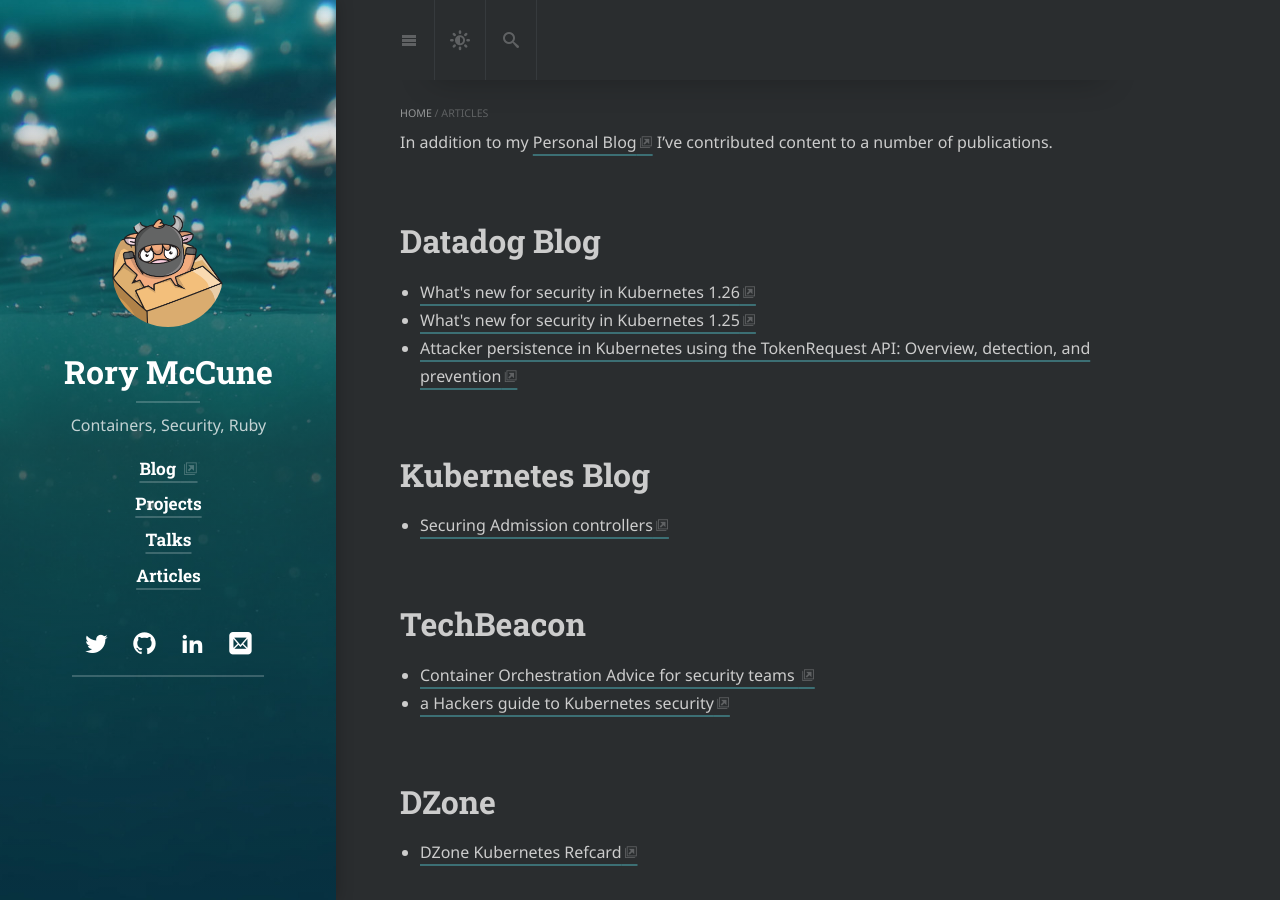
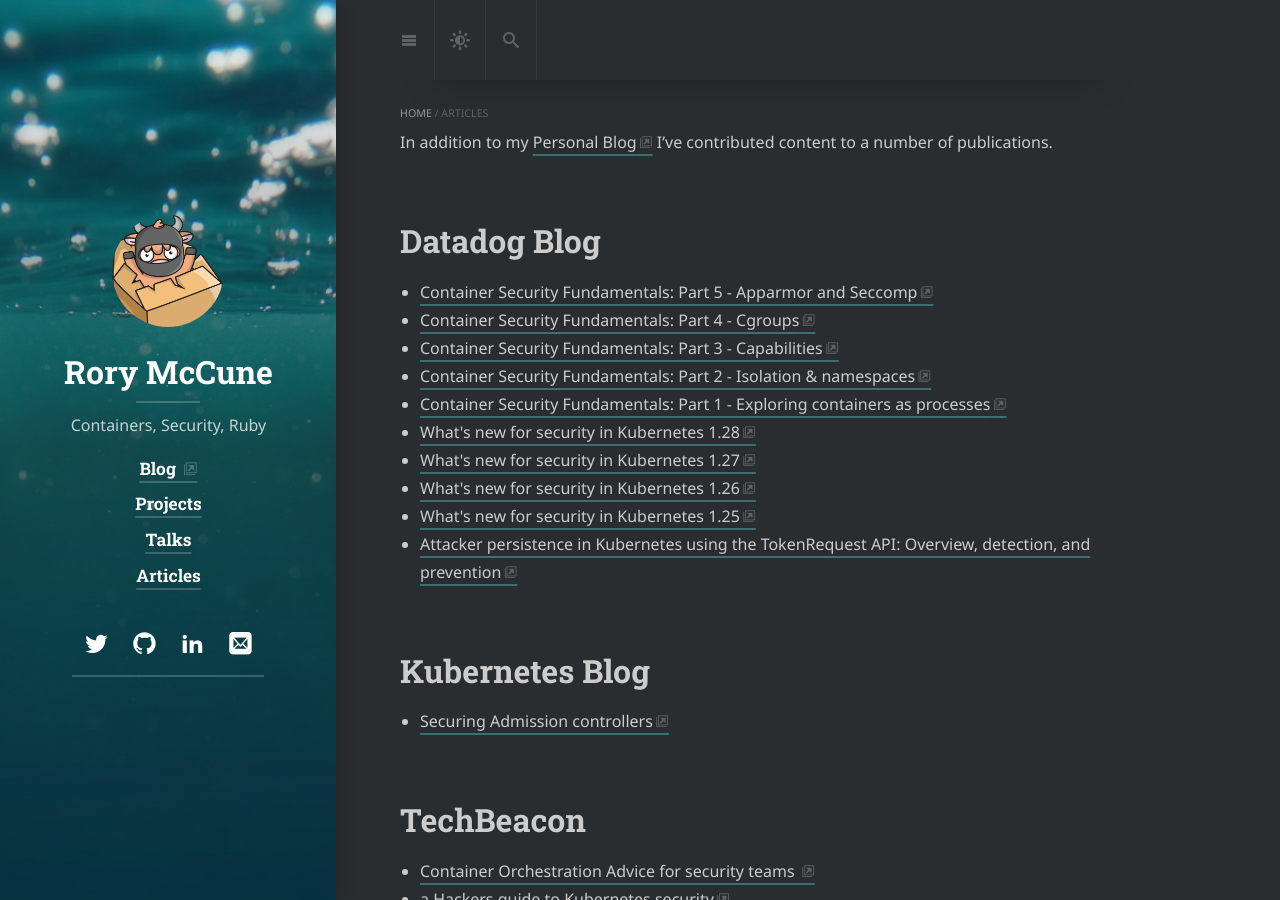
Before and after one commit to raesene/www.mccune.org.uk, a Jekyll site: the page built from articles.md, in a window 1280 px wide and 900 px high. Built offline with Jekyll 4.4.1, drawn with Linux system fonts in a browser that asks for light colours; cached includes are drawn as plain includes; nearby versions of some CDN libraries; some web fonts are replaced; library files that are not in the unit come from our copies.

Commit message:
Add 2023 Datadog blog posts

```diff
--- a/articles.md
+++ b/articles.md
@@ -11,6 +11,13 @@
 <h1>Datadog Blog </h1>
 
 <ul>
+<li><a href="https://securitylabs.datadoghq.com/articles/container-security-fundamentals-part-5/">Container Security Fundamentals: Part 5 - Apparmor and Seccomp</a></li>
+<li><a href="https://securitylabs.datadoghq.com/articles/container-security-fundamentals-part-4/">Container Security Fundamentals: Part 4 - Cgroups</a></li>
+<li><a href="https://securitylabs.datadoghq.com/articles/container-security-fundamentals-part-3/">Container Security Fundamentals: Part 3 - Capabilities</a></li>
+<li><a href="https://securitylabs.datadoghq.com/articles/container-security-fundamentals-part-2/">Container Security Fundamentals: Part 2 - Isolation & namespaces</a></li>
+<li><a href="https://securitylabs.datadoghq.com/articles/container-security-fundamentals-part-1/">Container Security Fundamentals: Part 1 - Exploring containers as processes</a></li>
+<li><a href="https://securitylabs.datadoghq.com/articles/whats-new-for-security-in-kubernetes-128/">What's new for security in Kubernetes 1.28</a></li>
+<li><a href="https://securitylabs.datadoghq.com/articles/whats-new-for-security-in-kubernetes-127/">What's new for security in Kubernetes 1.27</a></li>
 <li><a href="https://securitylabs.datadoghq.com/articles/whats-new-for-security-in-kubernetes-126/">What's new for security in Kubernetes 1.26</a></li>
 <li><a href="https://securitylabs.datadoghq.com/articles/whats-new-for-security-in-kubernetes-125/">What's new for security in Kubernetes 1.25</a></li>
 <li><a href="https://securitylabs.datadoghq.com/articles/kubernetes-tokenrequest-api/">Attacker persistence in Kubernetes using the TokenRequest API: Overview, detection, and prevention</a></li>
```
